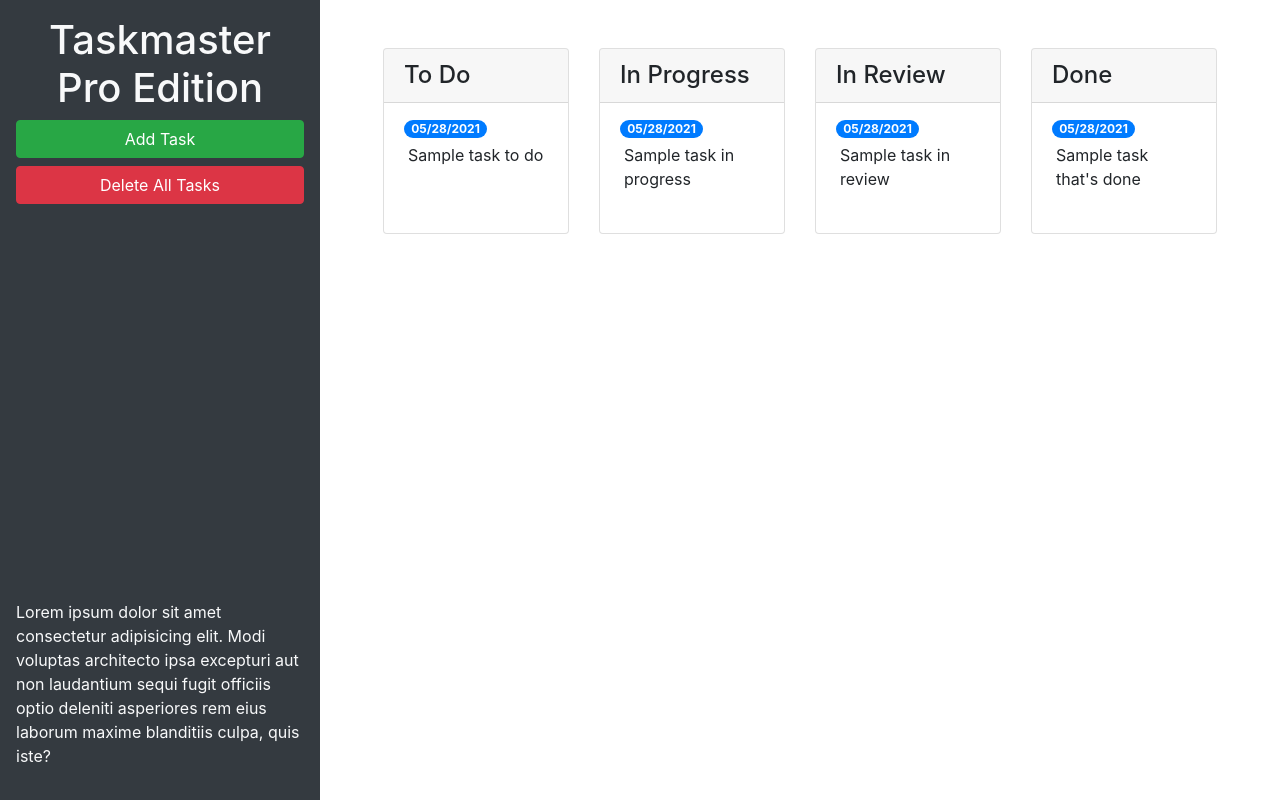
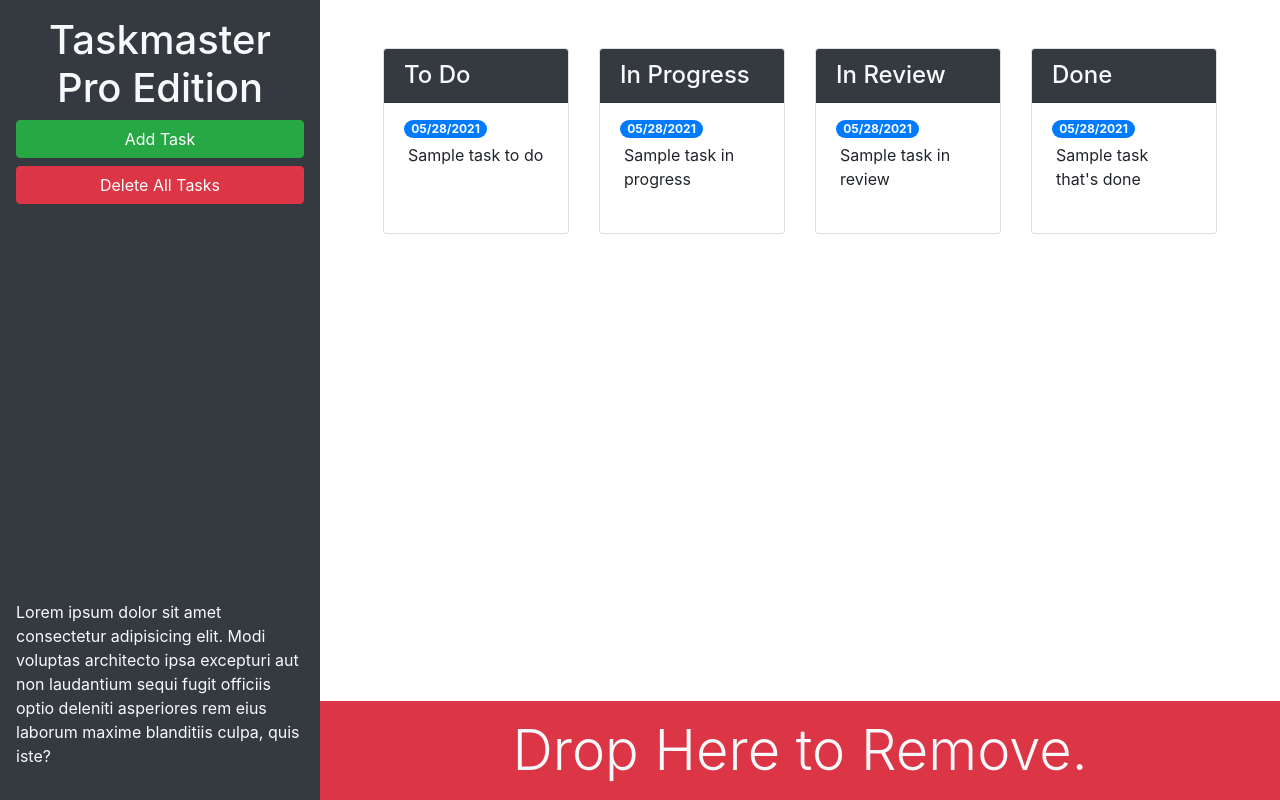
Before and after one commit to rogerscl116/taskmaster-pro, a plain HTML site: page index.html in a window 1280 px wide. Drawn offline with nearby package versions, Linux system fonts and the light colour scheme.

Commit message:
use bootstrap utility classes

```diff
--- a/index.html
+++ b/index.html
@@ -13,23 +13,23 @@
 <body>
 
   <div class="row min-vh-100 no-gutters">
-    <header class="col-12 col-lg-3 bg-dark text-light d-flex flex-column p-4 p-lg-3">
+    <header class="col-12 col-lg-3 bg-dark text-light sticky-top d-flex flex-column p-4 p-lg-3">
       <h1 class="text-center">Taskmaster Pro Edition</h1>
       <button id="create-task" class="btn btn-block btn-success" data-toggle="modal" data-target="#task-form-modal">Add
         Task</button>
       <button id="remove-tasks" class="btn btn-block btn-danger">Delete All Tasks</button>
-      <p class="mt-auto">Lorem ipsum dolor sit amet consectetur adipisicing elit. Modi voluptas architecto ipsa
+      <p class="mt-auto d-none d-lg-block">Lorem ipsum dolor sit amet consectetur adipisicing elit. Modi voluptas architecto ipsa
         excepturi aut non
         laudantium sequi fugit officiis optio deleniti asperiores rem eius laborum maxime blanditiis culpa, quis iste?
       </p>
     </header>
-    <main class="col-12 col-lg-9">
+    <main class="col-12 col-lg-9 d-flex flex-column">
       <div class="m-5 row justify-content-around">
 
         <!-- todo start -->
         <div class="col-12 col-md-6 col-xl-3 mb-3">
           <div class="card">
-            <h4 class="card-header">
+            <h4 class="card-header bg-dark text-light">
               To Do
             </h4>
         <ul id="list-toDo" class="list-group list-group-flush">
@@ -45,7 +45,7 @@
         <!-- in progress start -->
         <div class="col-12 col-md-6 col-xl-3 mb-32">
           <div class="card">
-            <h4 class="card-header">
+            <h4 class="card-header bg-dark text-light">
               In Progress
             </h4>
           <ul id="list-inProgress" class="list-group list-group-flush">
@@ -61,7 +61,7 @@
         <!-- in review start -->
         <div class="col-12 col-md-6 col-xl-3 mb-3">
           <div class="card">
-            <h4 class="card-header">
+            <h4 class="card-header bg-dark text-light">
               In Review
             </h4>
           <ul id="list-inReview" class="list-group list-group-flush">
@@ -77,7 +77,7 @@
         <!-- done start -->
         <div class="col-12 col-md-6 col-xl-3 mb-3">
           <div class="card">
-            <h4 class="card-header">
+            <h4 class="card-header bg-dark text-light">
               Done
             </h4>
           <ul id="list-done" class="list-group list-group-flush">
@@ -89,6 +89,11 @@
           </div>
         </div>
         <!-- done end -->
+      </div>
+      <div class="mt-auto" id="trash">
+        <div class="mt-auto w-100 bg-danger p-3 text-center text-light display-4">
+          Drop Here to Remove.
+        </div>
       </div>
     </main>
   </div>
```
